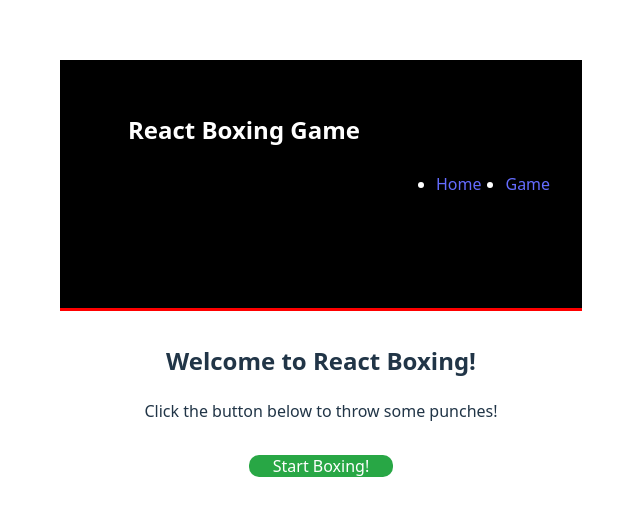
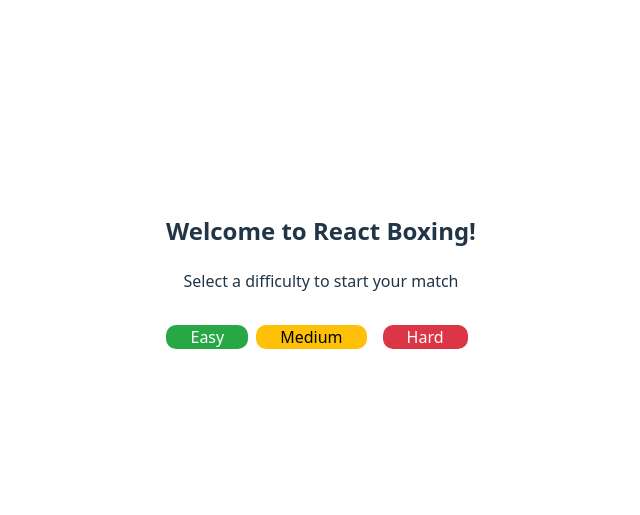
Before and after one commit to Heather813903/react-boxing-game, a React (Vite) app: page / in a window 1280 px wide. Shown: the part 131-646 px from the top of the page, without its empty margins (319-959 px from the left). Built offline with nearby package versions, Linux system fonts and the light colour scheme.

Commit message:
feat: fixed routing and page rendering

```diff
--- a/src/App.jsx
+++ b/src/App.jsx
@@ -8,7 +8,7 @@ import "./App.css";
 function App() {
   return (
     <div className="App">
-      <Header />
+      {/*<Header />*/}
       <Routes>
         <Route path="/" element={<HomePage />} />
         <Route path="/game" element={<GamePage />} />
--- a/src/pages/GamePage.jsx
+++ b/src/pages/GamePage.jsx
@@ -1,4 +1,5 @@
-import { useState, useEffect, useCallback } from "react";
+import { useState, useEffect, useCallback, use } from "react";
+import { useNavigate, useLocation } from "react-router-dom";
 import "./GamePage.css";
 
 function GamePage() {
@@ -13,19 +14,27 @@ function GamePage() {
   const [cpuHit, setCpuHit] = useState(false);
   const [roundCount, setRoundCount] = useState(0);
 
+  const navigate = useNavigate();
+  const location = useLocation();
 
+  useEffect(() => {
+    const params = new URLSearchParams(location.search);
+    const level = params.get("difficulty");
+    if (level && !difficulty) {
+      setDifficulty(level);
+    }
+  }, [location.search, difficulty]);
+
+  // Player attack
   const handlePunch = () => {
     if (gameOver) return;
-
-    const playerDamage = Math.floor(Math.random() * 11) + 8; // 8-18
-
+    const playerDamage = Math.floor(Math.random() * 11) + 8; // 8–18
     setCpuHit(true);
     setTimeout(() => setCpuHit(false), 300);
-
     setCpuHealth((prev) => Math.max(prev - playerDamage, 0));
-
   };
 
+  // CPU stats by difficulty
   const getCpuStats = useCallback(() => {
     switch (difficulty) {
       case "Easy":
@@ -39,46 +48,46 @@ function GamePage() {
     }
   }, [difficulty]);
 
+  // CPU attacks automatically
   useEffect(() => {
     if (cpuHealth < 100 && cpuHealth > 0 && !gameOver && difficulty) {
       const { damage, delay } = getCpuStats();
       const timeout = setTimeout(() => {
         setPlayerHit(true);
-        setTimeout(() => setPlayerHit(false), 300); // brief hit animation
-
+        setTimeout(() => setPlayerHit(false), 300);
         setPlayerHealth((prev) => Math.max(prev - damage, 0));
       }, delay);
-
       return () => clearTimeout(timeout);
     }
   }, [cpuHealth, difficulty, gameOver, getCpuStats]);
 
-
-
+  // Player loses
   useEffect(() => {
     if (playerHealth <= 0 && !gameOver) {
       setGameOver(true);
       setWinner("CPU");
       setCpuScore((prev) => prev + 1);
-      setRoundCount((prev) => prev +1); // award point to CPU
+      setRoundCount((prev) => prev + 1);
     }
   }, [playerHealth, gameOver]);
 
+  // CPU loses
   useEffect(() => {
     if (cpuHealth <= 0 && !gameOver) {
       setGameOver(true);
       setWinner("Player");
       setPlayerScore((prev) => prev + 1);
-      setRoundCount ((prev) => prev +1); // award point to Player
+      setRoundCount((prev) => prev + 1);
     }
   }, [cpuHealth, gameOver]);
 
+  // Declare champion after 8 rounds
   useEffect(() => {
-    if (roundCount > 8) {
+    if (roundCount >= 8) {
       const finalWinner =
         playerScore > cpuScore
-         ? "Player" :
-          cpuScore > playerScore
+          ? "Player"
+          : cpuScore > playerScore
           ? "CPU"
           : "Draw";
       setWinner(finalWinner);
@@ -86,18 +95,7 @@ function GamePage() {
     }
   }, [roundCount, playerScore, cpuScore]);
 
-
-  useEffect(() => {
-    if (!gameOver) {
-      const cpuAttack = setInterval(() => {
-        const cpuDamage = Math.floor(Math.random() * 11) + 8; // 8-18
-        setPlayerHealth((prev) => Math.max(prev - cpuDamage, 0));
-      }, 2500);
-
-        return () => clearInterval(cpuAttack);
-    }
-    }, [gameOver]);
-
+  // Reset game logic
   const handleRestart = () => {
     if (roundCount >= 8) {
       setPlayerScore(0);
@@ -110,32 +108,21 @@ function GamePage() {
     setWinner(null);
   };
 
-    if (!difficulty) {
-        return (
-            <div className="difficulty-screen">
-                <h2>Select Difficulty</h2>
-                <div className="difficulty-buttons">
-                    <button onClick={() => setDifficulty("Easy")}>Easy</button>
-                    <button onClick={() => setDifficulty("Medium")}>Medium</button>
-                    <button onClick={() => setDifficulty("Hard")}>Hard</button>
-                </div>
-            </div>
-        );
-    }
 
+  // Knockout / Champion overlay
   const renderKnockout = () => {
     if (!gameOver) return null;
-
     if (roundCount >= 8) {
       return (
         <div className="knockout-overlay">
           <h1>
-                {winner === "Draw" ? "DRAW GAME!" : `${winner.toUpperCase()} IS CHAMPION!` }
+            {winner === "Draw"
+              ? "DRAW GAME!"
+              : `${winner.toUpperCase()} IS CHAMPION!`}
           </h1>
         </div>
       );
     }
-
     return (
       <div className="knockout-overlay">
         <h1>KNOCKOUT!!</h1>
@@ -146,6 +133,7 @@ function GamePage() {
   return (
     <div className="arena">
       <h1 className="arena-title">Let's get ready to REACT!</h1>
+
       <div className="scoreboard">
         <p>Player Score: {playerScore}</p>
         <p>CPU Score: {cpuScore}</p>
@@ -194,7 +182,6 @@ function GamePage() {
         </div>
       </div>
 
-
       {!gameOver ? (
         <button className="punch-button" onClick={handlePunch}>
           Throw Punch!
@@ -205,6 +192,9 @@ function GamePage() {
           <button className="restart-button" onClick={handleRestart}>
             Restart Game
           </button>
+          <button className="home-button" onClick={() => navigate("/")}>
+            Home
+          </button>
         </div>
       )}
     </div>
--- a/src/pages/HomePage.jsx
+++ b/src/pages/HomePage.jsx
@@ -4,22 +4,22 @@ import { useNavigate } from "react-router-dom";
 function HomePage() {
     const navigate = useNavigate();
 
-    const handleStart = () => {
-        navigate("/game");
+    const handleSelectDifficulty = (level) => {
+        navigate(`/game?difficulty=${level}`);
 };
 
 
     return (
         <div style={{ textAlign: "center", marginTop: "2rem" }}>
             <h2>Welcome to React Boxing!</h2>
-            <p>Click the button below to throw some punches!</p>
+            <p>Select a difficulty to start your match</p>
             <button
-                onClick={handleStart}
+                onClick={() => handleSelectDifficulty("Easy")}
                 style={{
                     backgroundColor: '#28a745',
                     color: 'white',
                     border: 'none',
-                    padding: '.0075rem 1.5rem',
+                    padding: '.075rem 1.5rem',
                     borderRadius: '10px',
                     cursor: 'pointer',
                     fontSize: '1rem',
@@ -28,10 +28,47 @@ function HomePage() {
                 onMouseOver={(e) => (e.target.style.backgroundColor = '#218838')}
                 onMouseOut={(e) => (e.target.style.backgroundColor = '#28a745')}
             >
-                Start Boxing!
+                Easy
+
             </button>
 
+            <button
+                onClick={() => handleSelectDifficulty("Medium")}
+                style={{
+                    backgroundColor: '#ffc107',
+                    color: 'black',
+                    border: 'none',
+                    padding: '.075rem 1.5rem',
+                    borderRadius: '10px',
+                    cursor: 'pointer',
+                    fontSize: '1rem',
+                    margin: "0.5rem",
+                }}
+                onMouseOver={(e) => (e.target.style.backgroundColor = '#e0a800')}
+                onMouseOut={(e) => (e.target.style.backgroundColor = '#ffc107')}
+            >
+                Medium
+            </button>
+
+            <button
+                onClick={() => handleSelectDifficulty("Hard")}
+                style={{
+                    backgroundColor: '#dc3545',
+                    color: 'white',
+                    border: 'none',
+                    padding: '.075rem 1.5rem',
+                    borderRadius: '10px',
+                    cursor: 'pointer',
+                    fontSize: '1rem',
+                    margin: "0.5rem",
+                }}
+                onMouseOver={(e) => (e.target.style.backgroundColor = '#c82333')}
+                onMouseOut={(e) => (e.target.style.backgroundColor = '#dc3545')}
+            >
+                Hard
+            </button>
         </div>
+
     );
 }
 
--- a/src/shared/Header.jsx
+++ b/src/shared/Header.jsx
@@ -1,19 +1,17 @@
-import { Link } from 'react-router-dom';
+import { NavLink } from 'react-router-dom';
 import './Header.css';
 
 function Header() {
   return (
     <header className="header">
-        <hi className="logo"> React Boxing Game</hi>
+        <h1 className="logo"> React Boxing </h1>
         <nav>
-            <ul className="nav-links">
-                <li>
-                    <Link to="/">Home</Link>
-                </li>
-                <li>
-                    <Link to="/game">Game</Link>
-                </li>
-            </ul>
+            <NavLink to="/" className="nav-link">
+             Home
+             </NavLink>
+            <NavLink to="/game" className="nav-link">
+             Game
+            </NavLink>
         </nav>
     </header>
   );
```
Lines whose indentation alone changed are shown as unchanged.
